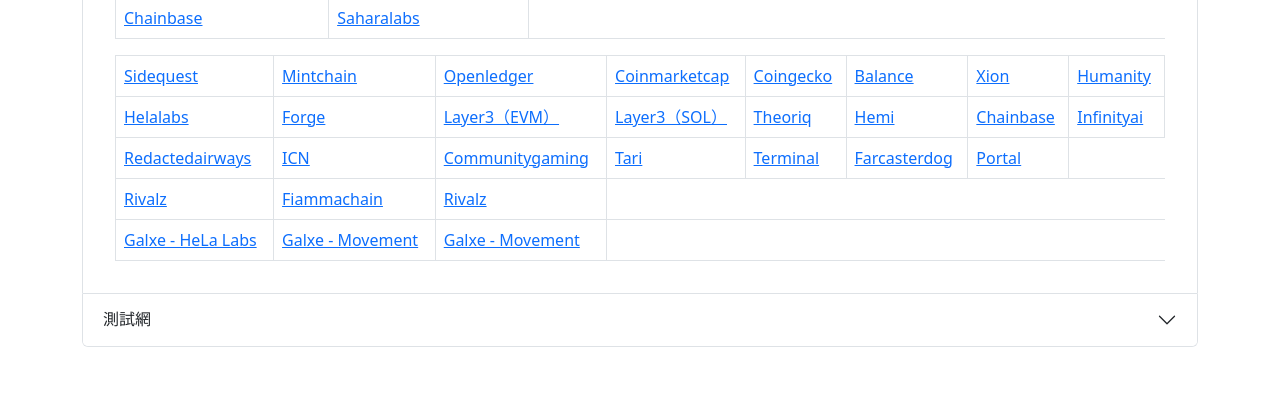
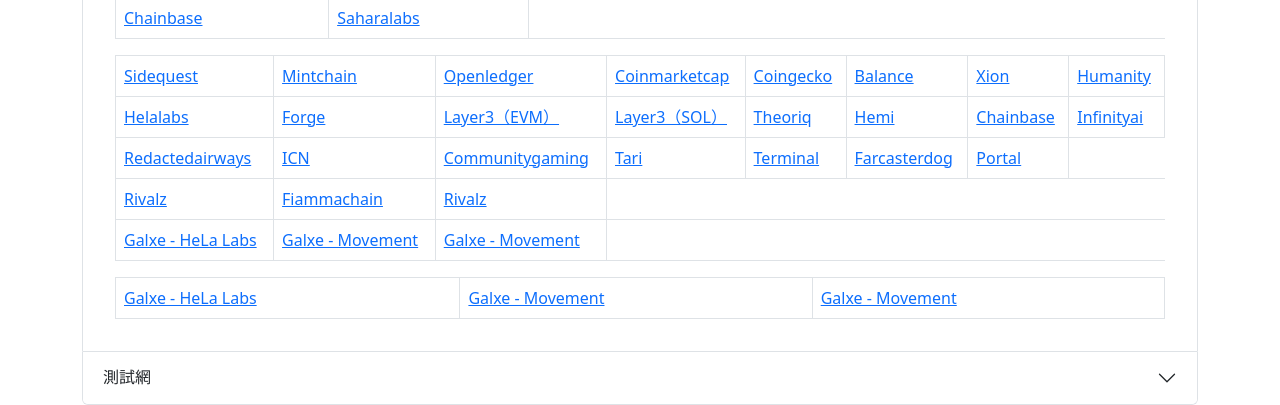
Before and after one commit to 2246250622/Airdrop-babydog-, a plain HTML site: page baby.html in a window 1280 px wide. Shown: the part 514-919 px from the top of the page. Before the commit the page ends 861 px from the top, so only its background shows below. Drawn offline with nearby package versions, Linux system fonts and the light colour scheme.

Commit message:
Update baby.html

```diff
--- a/baby.html
+++ b/baby.html
@@ -570,6 +570,32 @@
                               </tbody>
                             </table>
                           </div>
+
+
+
+
+                          <div class="container mt-3">
+                            <table class="table table-bordered">
+                              <tbody>
+                                <td>
+                                  <a style="display:block;" target="_blank" href="https://app.galxe.com/quest/helalabs/GCRXwUGyNS">Galxe - HeLa Labs</a>
+                                </td>
+
+                                <td>
+                                  <a style="display:block;" target="_blank" href="https://app.galxe.com/quest/Movement/GCj3gtgLqj">Galxe - Movement</a>
+                                </td>
+
+                                <td>
+                                  <a style="display:block;" target="_blank" href="https://app.galxe.com/quest/Movement/GCZkTtx9hF">Galxe - Movement</a>
+                                </td>
+                              </tbody>
+                            </table>
+                          </div>
+
+
+
+
+
                     </div>
                 </div>
             </div>
```
